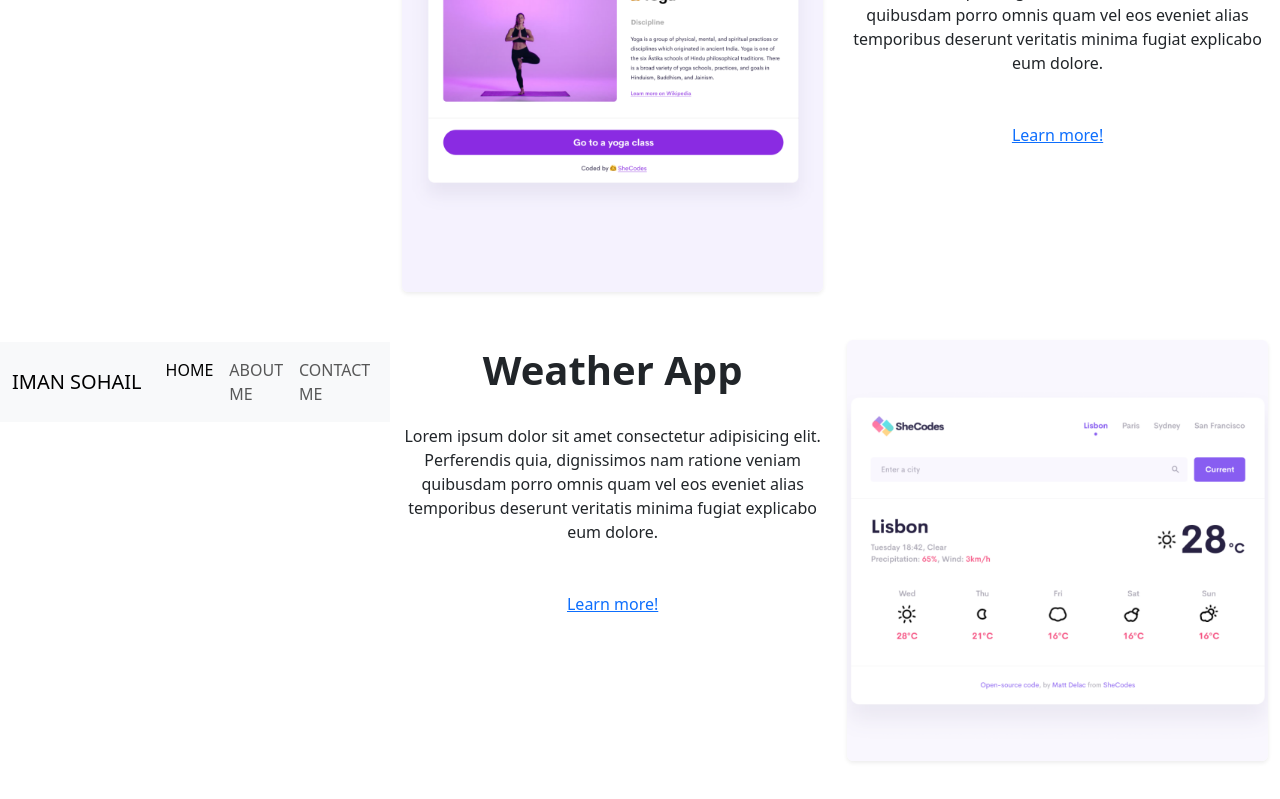
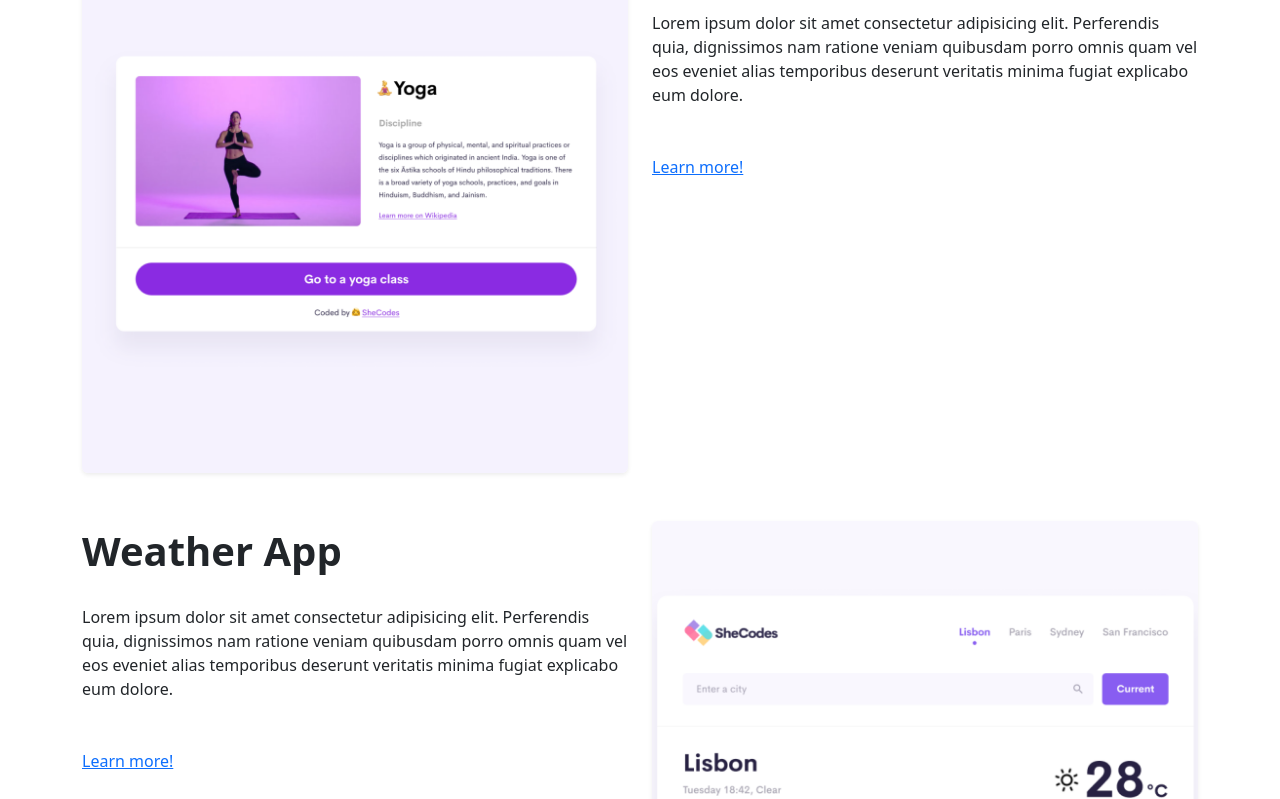
Before and after one commit to imanfsx/Responsive-Portfolio, a plain HTML site: page index.html in a window 1280 px wide. Shown: the part 417-1216 px from the top of the page. Drawn offline with nearby package versions, Linux system fonts and the light colour scheme.

Commit message:
changes again to index.html

```diff
--- a/index.html
+++ b/index.html
@@ -23,10 +23,7 @@
     ></script>
   </head>
 
-  <body
-    class="d-flex justify-content-center align-items-center"
-    style="min-height: 100vh"
-  >
+  <body>
     <nav class="navbar navbar-expand-lg bg-body-tertiary mb-5">
       <div class="container-fluid">
         <a class="navbar-brand" href="#">IMAN SOHAIL</a>
@@ -67,7 +64,7 @@
         </div>
       </div>
     </nav>
-    <div class="wrapper text-center">
+    <div class="wrapper">
       <header>
         <h3>👋 Hi I am</h3>
         <h2>IMAN SOHAIL</h2>
```
